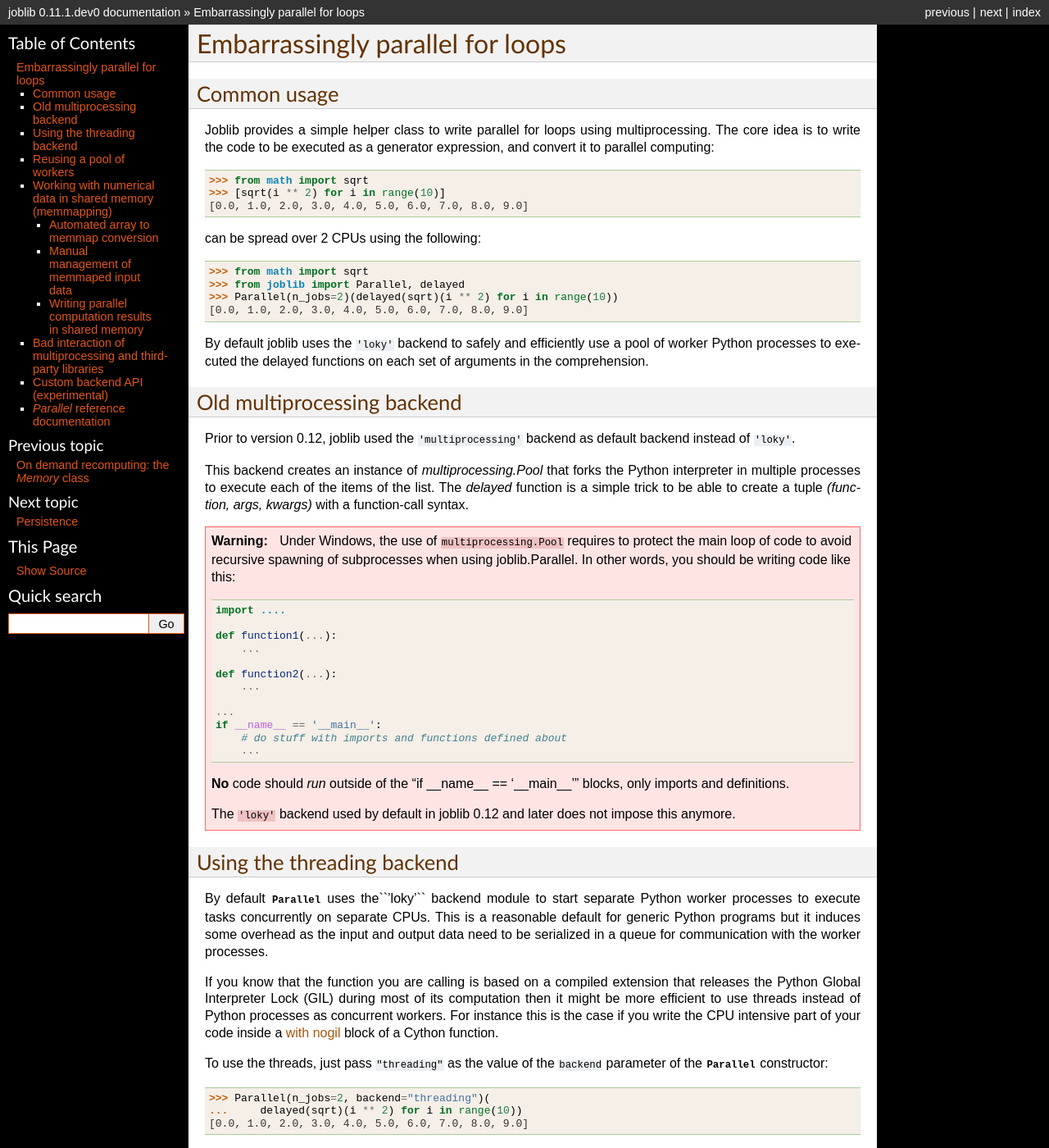
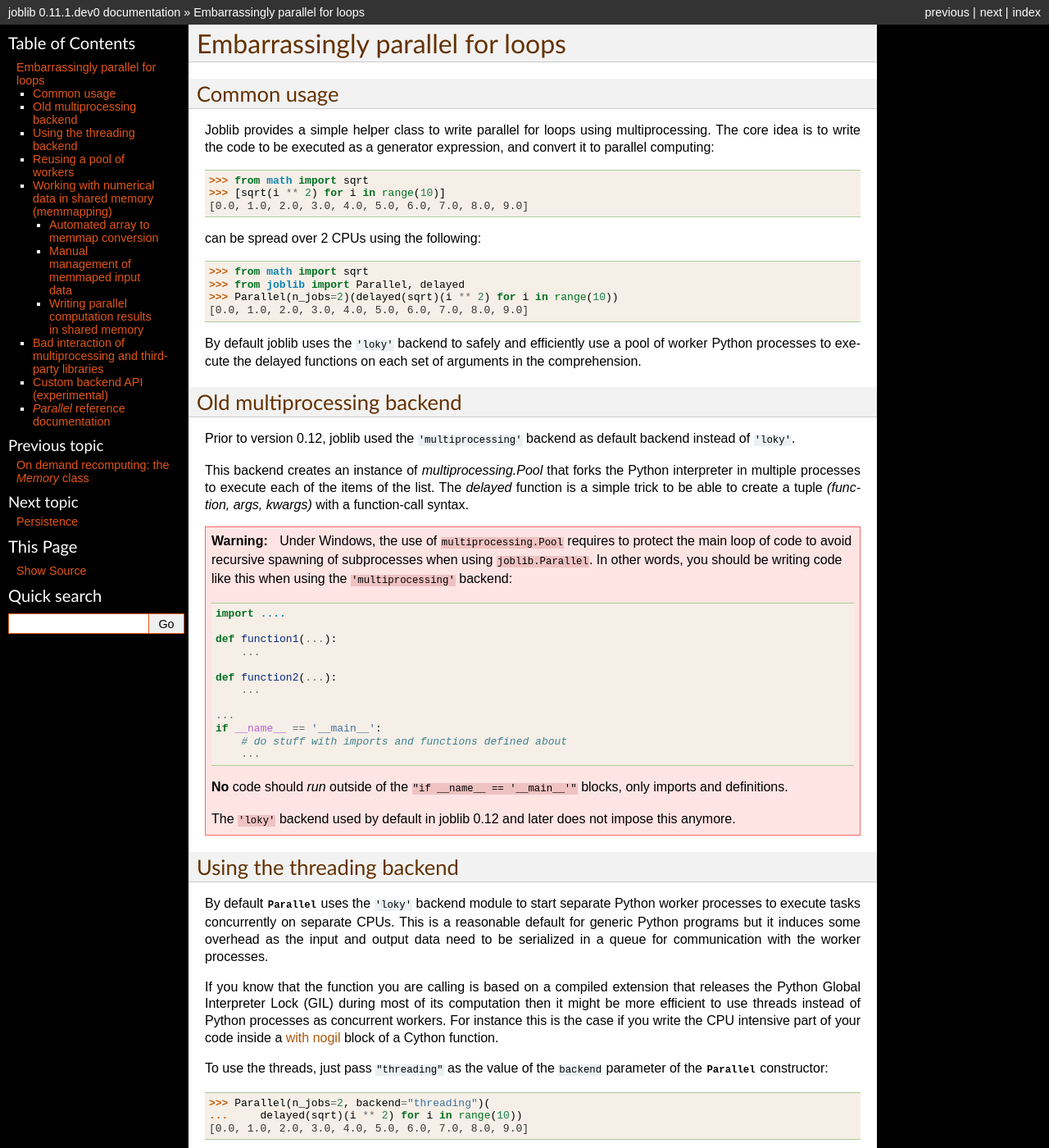
Before and after one commit to joblib/joblib, a Sphinx documentation site: the page built from doc/parallel.rst, in a window 1280 px wide and 1400 px high. Shown: the whole window at 82% size. Built offline with Sphinx 7.4.7, drawn with Linux system fonts in a browser that asks for light colours; formulas are drawn with MathJax 3; some of the changed text lies outside the part shown.

Commit message:
More doc fixes

```diff
--- a/doc/parallel.rst
+++ b/doc/parallel.rst
@@ -22,7 +22,7 @@ can be spread over 2 CPUs using the following::
     [0.0, 1.0, 2.0, 3.0, 4.0, 5.0, 6.0, 7.0, 8.0, 9.0]
 
 By default joblib uses the ``'loky'`` backend to safely and efficiently
-use a pool of worker Python processes to executed the delayed functions
+use a pool of worker Python processes to execute the delayed functions
 on each set of arguments in the comprehension.
 
 
@@ -42,8 +42,9 @@ syntax.
 
    Under Windows, the use of ``multiprocessing.Pool`` requires to
    protect the main loop of code to avoid recursive spawning of
-   subprocesses when using joblib.Parallel. In other words, you should
-   be writing code like this:
+   subprocesses when using ``joblib.Parallel``. In other words, you
+   should be writing code like this when using the ``'multiprocessing'``
+   backend:
 
    .. code-block:: python
 
@@ -60,8 +61,8 @@ syntax.
           # do stuff with imports and functions defined about
           ...
 
-   **No** code should *run* outside of the "if __name__ == '__main__'"
-   blocks, only imports and definitions.
+   **No** code should *run* outside of the ``"if __name__ ==
+   '__main__'"`` blocks, only imports and definitions.
 
    The ``'loky'`` backend used by default in joblib 0.12 and later does
    not impose this anymore.
@@ -70,7 +71,7 @@ syntax.
 Using the threading backend
 ===========================
 
-By default :class:`Parallel` uses the``'loky'`` backend module to start
+By default :class:`Parallel` uses the ``'loky'`` backend module to start
 separate Python worker processes to execute tasks concurrently on
 separate CPUs. This is a reasonable default for generic Python programs
 but it induces some overhead as the input and output data need to be
```
Also changed, not shown: other parts of doc/parallel.rst (+7 -6 lines).
